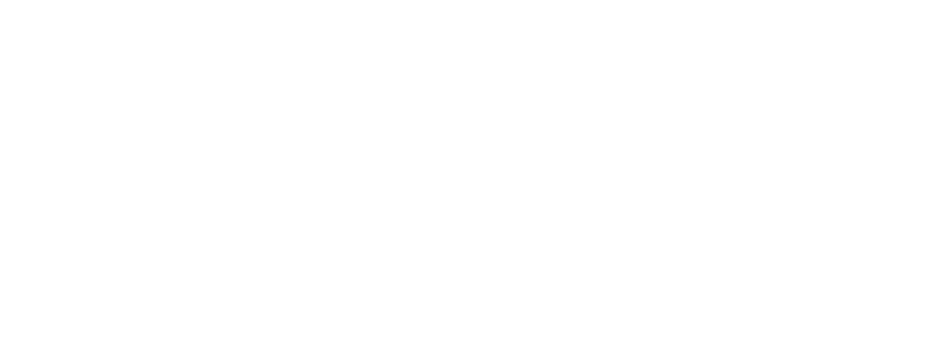
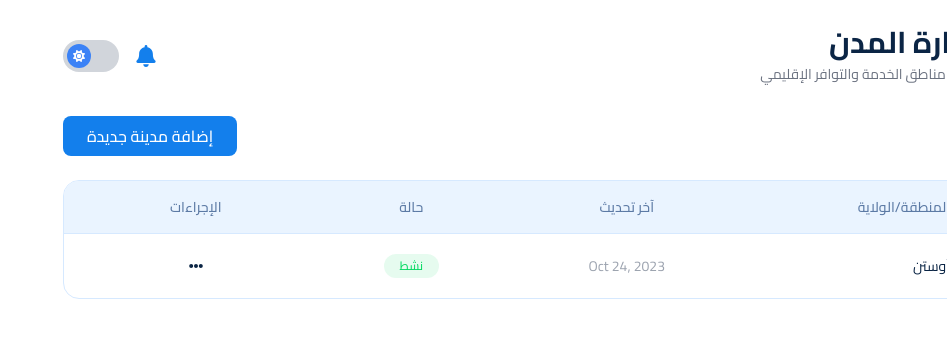
Before and after one commit to 3moor-dot/Gear_Up, a React (Vite) app: page /admin/citiesmanagement in a window 1280 px wide. Before the commit this address had no page. Shown: the top 338 px of the page, without its empty margins (333-1280 px from the left). Built offline with nearby package versions, Linux system fonts and the light colour scheme; a web font is replaced by a local one.

Commit message:
Cities management page

```diff
--- a/src/App.tsx
+++ b/src/App.tsx
@@ -15,6 +15,8 @@ import AddSupervisor from "./pages/Admin/add_supervisor";
 import AdminDashboard from "./pages/Admin/AdminDashboard/AdminDashboard";
 import UsersManagement from "./pages/Admin/UsersManagement/UsersManagement";
 import MechanicsManagement from "./pages/Admin/MechanicsManagement/MechanicsManagement";
+// import BookingManagement from "./pages/Admin/BookingManagement/BookingManagement";
+import CitiesManagement from "./pages/Admin/CitiesManagement/CitiesManagement";
 import CustomerDashBoard from "./pages/Customer/dashboard";
 import MaintenanceReminders from "./pages/Customer/maintenance_reminders";
 import ServiceHistory from "./pages/Customer/service_history";
@@ -55,6 +57,8 @@ const App: React.FC = () => {
           <Route path="/admin/supervisormanagement" element={<SupervisorManagement />} />
           <Route path="/admin/usersmanagement" element={<UsersManagement />} />
           <Route path="/admin/mechanicsmanagement" element={<MechanicsManagement />} />
+          {/* <Route path="/admin/bookingmanagement" element={<BookingManagement />} /> */}
+          <Route path="/admin/citiesmanagement" element={<CitiesManagement />} />
           <Route path="/admin/addsupervisor" element={<AddSupervisor dark={false} onClose={function (): void {
             throw new Error("Function not implemented.");
           } } />} />
--- a/src/components/AdminSidebar/AdminSidebar.tsx
+++ b/src/components/AdminSidebar/AdminSidebar.tsx
@@ -44,7 +44,7 @@ const AdminSidebar: React.FC = () => {
   <SidebarItem icon={<FaBell />} label="الإشعارات" dark={dark} to="/admin/notifications" />
   <SidebarItem icon={<FaCog />} label="الخدمات" dark={dark} to="/admin/services" />
   <SidebarItem icon={<FaMapMarkedAlt />} label="المحافظات" dark={dark} to="/admin/governorates" />
-  <SidebarItem icon={<FaMapMarkedAlt />} label="المدن" dark={dark} to="/admin/cities" />
+  <SidebarItem icon={<FaMapMarkedAlt />} label="المدن" dark={dark} to="/admin/CitiesManagement" />
 </nav>
 
       </div>
--- /dev/null
+++ b/src/pages/Admin/CitiesManagement/CitiesManagement.tsx
@@ -0,0 +1,154 @@
+
+import React from "react";
+import AdminSidebar from "../../../components/AdminSidebar/AdminSidebar";
+import NotificationBell from "../../../components/NotificationBell/notification_bell";
+import ThemeToggle from "../../../components/ThemeToggle/theme_toggle";
+import { useTheme } from "../../../contexts/ThemeContext";
+
+import { FaEllipsisH } from "react-icons/fa";
+
+const CitiesManagement: React.FC = () => {
+  const { dark } = useTheme();
+
+  return (
+    <div className={`flex min-h-screen ${dark ? "bg-[#0F1323]" : "bg-white"}`}>
+      {/* SIDEBAR */}
+      <AdminSidebar />
+
+      {/* MAIN */}
+      <main className="flex-1 px-10 pt-4">
+        {/* TOP BAR */}
+        <div className="flex justify-end items-center gap-4 mb-8 mt-6">
+          <NotificationBell size={22}/>
+          <ThemeToggle />
+        </div>
+
+        {/* TITLE */}
+        <div className="mb-8 text-right -mt-20">
+          <h1
+            className={`text-3xl font-bold ${
+              dark ? "text-white" : "text-[#0B2545]"
+            }`}
+          >
+            إدارة المدن
+          </h1>
+          <p
+            className={`mt-1 text-sm ${
+              dark ? "text-gray-400" : "text-gray-500"
+            }`}
+          >
+            إدارة مناطق الخدمة والتوافر الإقليمي
+          </p>
+        </div>
+
+        {/* ADD BUTTON */}
+<div className="mb-6 flex justify-end">
+  <button
+    className="
+      bg-[#137FEC]
+      hover:bg-[#0F6AD1]
+      text-white
+      px-6 py-2
+      rounded-lg
+      font-medium
+      transition
+    "
+  >
+    إضافة مدينة جديدة
+  </button>
+</div>
+
+        {/* TABLE CARD */}
+        <div
+          className={`
+            rounded-2xl
+            overflow-hidden
+            transition-colors
+            ${
+              dark
+                ? "bg-[#0B1020] border border-[#1E2A44]"
+                : "bg-white border border-[#D6E9FF]"
+            }
+          `}
+        >
+          {/* TABLE HEADER */}
+          <div
+            className={`
+              grid grid-cols-4
+              px-6 py-4
+              text-sm font-medium
+              ${
+                dark
+                  ? "text-gray-300 border-b border-[#1E2A44]"
+                  : "text-[#5C7AA5] bg-[#EAF4FF] border-b border-[#D6E9FF]"
+              }
+            `}
+          >
+            <span>المنطقة/الولاية</span>
+            <span className="text-center">آخر تحديث</span>
+            <span className="text-center">حالة</span>
+            <span className="text-center">الإجراءات</span>
+          </div>
+
+          {/* ROW */}
+          <div
+            className={`
+              grid grid-cols-4
+              items-center
+              px-6 py-4
+              text-sm
+              ${
+                dark
+                  ? "text-white hover:bg-[#111B34]"
+                  : "text-[#0B2545] hover:bg-[#F2F8FF]"
+              }
+              transition
+            `}
+          >
+            {/* City */}
+            <span>أوستن</span>
+
+            {/* Date */}
+            <span className="text-center text-gray-400">
+              Oct 24, 2023
+            </span>
+
+            {/* Status */}
+<div className="flex justify-center">
+  <span
+    className={`
+      px-4 py-1
+      text-xs font-medium
+      rounded-full
+      bg-[#0BDA651A]
+      text-[#0BDA65]
+    `}
+  >
+    نشط
+  </span>
+</div>
+            {/* Actions */}
+            <div className="flex justify-center">
+              <button
+                className={`
+                  w-8 h-8
+                  flex items-center justify-center
+                  rounded-full
+                  ${
+                    dark
+                      ? "hover:bg-[#1E2A44]"
+                      : "hover:bg-[#EAF4FF]"
+                  }
+                `}
+              >
+                <FaEllipsisH />
+              </button>
+            </div>
+          </div>
+        </div>
+      </main>
+    </div>
+  );
+};
+
+export default CitiesManagement;
--- a/src/pages/Admin/UsersManagement/UsersManagement.tsx
+++ b/src/pages/Admin/UsersManagement/UsersManagement.tsx
@@ -1,10 +1,13 @@
-
+// import React from "react";
 import AdminSidebar from "../../../components/AdminSidebar/AdminSidebar";
 import NotificationBell from "../../../components/NotificationBell/notification_bell";
 import ThemeToggle from "../../../components/ThemeToggle/theme_toggle";
-
+import { FaEye } from "react-icons/fa";
+import { useTheme } from "../../../contexts/ThemeContext";
 
 export default function UsersManagementPage() {
+  const { dark } = useTheme();
+
   return (
     <div className="flex min-h-screen bg-white dark:bg-primary_BGD text-[#0F172A] dark:text-[#E5E7EB]">
       {/* Sidebar */}
@@ -21,36 +24,37 @@ export default function UsersManagementPage() {
           </div>
         </div>
 
-          <p className="mb-6 text-sm text-slate-500 dark:text-slate-400">
+        <p className="mb-4 text-sm text-slate-500 dark:text-slate-400 -mt-8">
           عرض جميع المستخدمين المسجلين والبحث عنهم وإدارتهم
         </p>
 
         {/* Filters */}
         <div className="flex flex-wrap gap-4 mb-6 justify-between">
-
           <input
             placeholder="ابحث حسب الاسم أو البريد الإلكتروني أو طراز السيارة..."
             className="flex-1 px-4 py-2 rounded-xl border border-slate-200 dark:border-slate-700 outline-none order-1"
-  style={{ backgroundColor: "#137FEC1A" }} // نفس لون الفلاتر
+            style={{ backgroundColor: "#137FEC1A" }}
           />
-
 
           <div className="flex gap-4 order-2">
             <button
               className="px-5 py-2 rounded-xl"
               style={{ backgroundColor: "#137FEC1A" }}
             >
-    <span className="text-black dark:text-white">حالة الحساب: الكل</span>
+              <span className="text-black dark:text-white">
+                حالة الحساب: الكل
+              </span>
             </button>
 
             <button
               className="px-5 py-2 rounded-xl"
               style={{ backgroundColor: "#137FEC1A" }}
             >
-    <span className="text-black dark:text-white">تاريخ التسجيل</span>
+              <span className="text-black dark:text-white">
+                تاريخ التسجيل
+              </span>
             </button>
           </div>
-
         </div>
 
         {/* Table */}
@@ -63,7 +67,7 @@ export default function UsersManagementPage() {
                 <th className="p-4">رقم الهاتف</th>
                 <th className="p-4">البريد</th>
                 <th className="p-4">تاريخ التسجيل</th>
-                  <th className="p-4">الإجراءات</th>
+                <th className="p-4 text-center">الإجراءات</th>
               </tr>
             </thead>
 
@@ -72,39 +76,43 @@ export default function UsersManagementPage() {
                 let status;
                 if (i === 0) {
                   status = (
-        <span className="px-3 py-1 rounded-full text-xs"
+                    <span
+                      className="px-3 py-1 rounded-full text-xs"
                       style={{
                         backgroundColor: "#0BDA651A",
                         color: "#0BDA65",
-              }}>
+                      }}
+                    >
                       نشط
                     </span>
                   );
                 } else if (i === 1) {
                   status = (
-        <span className="px-3 py-1 rounded-full text-xs"
+                    <span
+                      className="px-3 py-1 rounded-full text-xs"
                       style={{
                         backgroundColor: "#EAB3081A",
                         color: "#EAB308",
-              }}>
+                      }}
+                    >
                       معلق
                     </span>
                   );
                 } else {
                   status = (
-        <span className="px-3 py-1 rounded-full text-xs"
+                    <span
+                      className="px-3 py-1 rounded-full text-xs"
                       style={{
                         backgroundColor: "#EF444433",
                         color: "#EF4444",
-              }}>
+                      }}
+                    >
                       مرفوض
                     </span>
                   );
                 }
 
                 return (
-
-
                   <tr
                     key={i}
                     className="
@@ -115,20 +123,27 @@ className="
                       cursor-pointer
                     "
                   >
-
-
                     <td className="p-4 font-medium">John Doe</td>
                     <td className="p-4">{status}</td>
                     <td className="p-4">01068593214</td>
-        <td className="p-4 text-slate-500">john.doe@example.com</td>
+                    <td className="p-4 text-slate-500">
+                      john.doe@example.com
+                    </td>
                     <td className="p-4 text-slate-500">2023-10-26</td>
-        <td className="p-4">⋮</td>
+
+                    {/* Actions */}
+                    <td className="p-4 text-center">
+                      <div className="flex justify-center items-center gap-2">
+                        <button className="hover:opacity-80 transition-opacity">
+                          <FaEye size={18} color={dark ? "white" : "black"} />
+                        </button>
+                        <span className={dark ? "text-white" : "text-black"}>⋮</span>
+                      </div>
+                    </td>
                   </tr>
                 );
               })}
             </tbody>
-
-
           </table>
         </div>
 
@@ -137,40 +152,14 @@ className="
           <span>عرض 1 إلى 5 من 2,345 مستخدم</span>
 
           <div className="flex gap-2">
+            {["10", "…", "3", "2", "1"].map((item, idx) =>
+              item === "…" ? (
+                <span key={idx} className="px-2">
+                  …
+                </span>
+              ) : (
                 <button
-      className="
-        w-8 h-8 rounded-lg flex items-center justify-center
-        text-black bg-[#0F13231A]
-        dark:text-white dark:bg-[#D9D9D91A]
-      "
-    >
-      10
-    </button>
-
-    <span className="px-2">…</span>
-
-    <button
-      className="
-        w-8 h-8 rounded-lg flex items-center justify-center
-        text-black bg-[#0F13231A]
-        dark:text-white dark:bg-[#D9D9D91A]
-      "
-    >
-      3
-    </button>
-
-    <button
-      className="
-        w-8 h-8 rounded-lg flex items-center justify-center
-        text-black bg-[#0F13231A]
-        dark:text-white dark:bg-[#D9D9D91A]
-      "
-    >
-      2
-    </button>
-
-    {/* Active Page */}
-    <button
+                  key={idx}
                   className="
                     w-8 h-8 rounded-lg flex items-center justify-center
                     text-black bg-[#0F13231A]
@@ -178,11 +167,12 @@ className="
                     font-semibold
                   "
                 >
-      1
+                  {item}
                 </button>
+              )
+            )}
           </div>
         </div>
-
       </div>
     </div>
   );
```
Also changed, not shown: src/pages/Admin/AdminDashboard/AdminDashboard.tsx (+11 -2 lines), src/pages/Admin/MechanicsManagement/MechanicsManagement.tsx (+8 -8 lines). Lines whose indentation alone changed are shown as unchanged.
